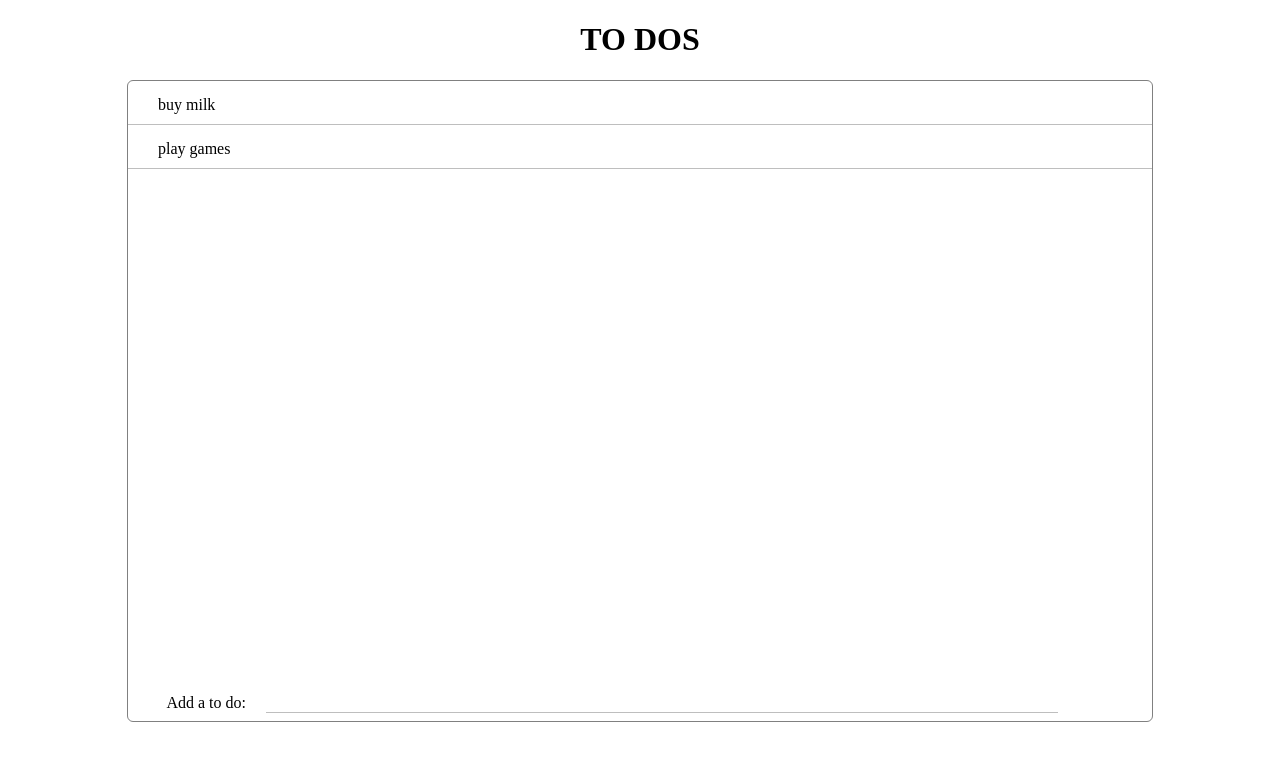
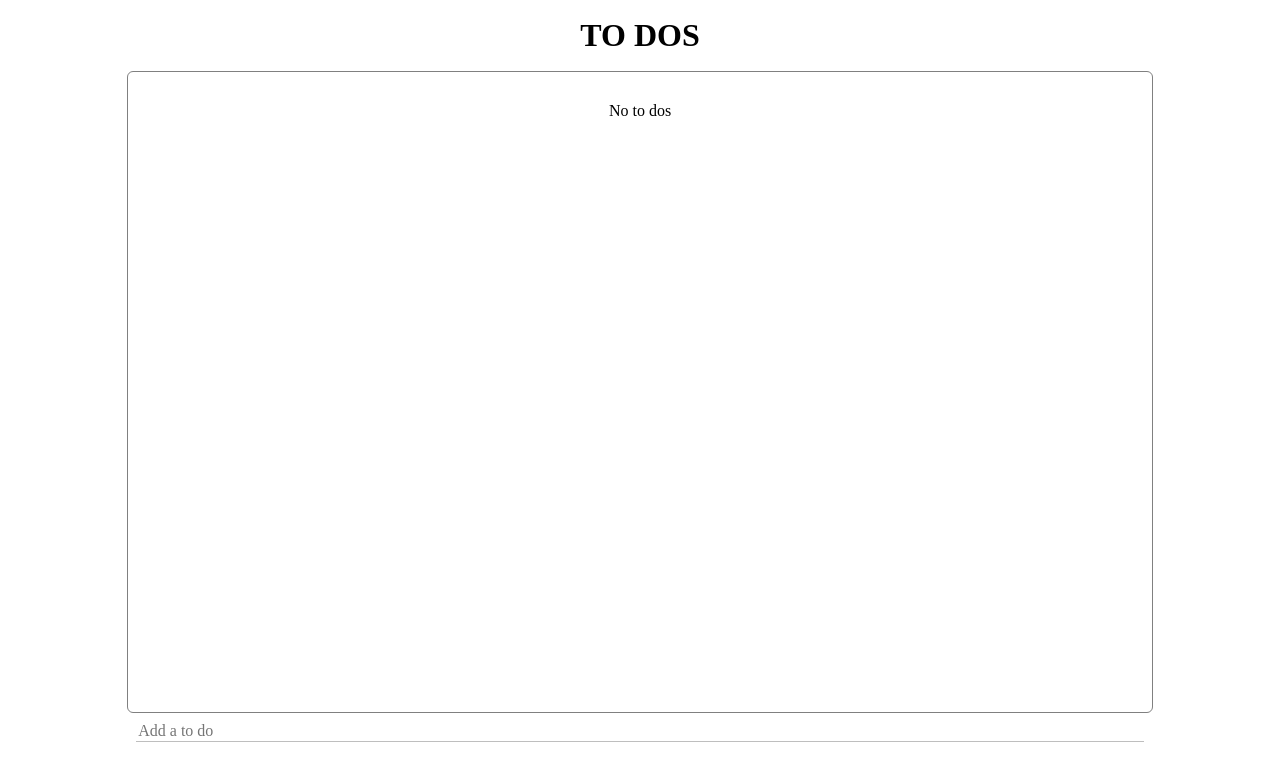
Before and after one commit to tootboi/React-ToDoApp, a React (Create React App) app: page / in a window 1280 px wide. Shown: the top 774 px of the page. Built offline with nearby package versions, Linux system fonts and the light colour scheme.

Commit message:
container div can now display more todos than its height

```diff
--- a/src/AddTodo.js
+++ b/src/AddTodo.js
@@ -21,8 +21,7 @@ class AddTodo extends Component {
         return (
             <div className='form'>
                 <form action="" onSubmit={this.handleSubmit}>
-                    <label htmlFor="">Add a to do:</label>
-                    <input type="text" onChange={this.handleChange} value={this.state.content}/>
+                    <input type="text" placeholder="Add a to do" onChange={this.handleChange} value={this.state.content}/>
                 </form>
             </div>
         )
--- a/src/App.css
+++ b/src/App.css
@@ -10,23 +10,26 @@ html, body {
 h1 {
     text-align: center;
     text-transform: uppercase;
-    padding: 21.44px;
+    padding: 2.144vh;
     margin: 0;
 }
 
-form {
-    padding-left: 3vw;
+input {
+    display: block;
+    font-family: 'Fredoka One', cursive;
+    width: 98%;
+    margin: auto;
+    border: none;
+    border-bottom: 1.5px solid rgb(190, 190, 190);
+    font-size: medium;
 }
 
-input {
-    width: 80%;
-    margin-left: 20px;
-    border: none;
-    border-bottom: 1.5px solid rgb(190, 190, 190);
+input:focus {
+    outline: none;
 }
 
 .container {
-    position: relative;
+    overflow: auto;
     height: 80vh;
     width: 80vw;
     margin: auto;
@@ -46,7 +49,7 @@ input {
 }
 
 .form {
-    position: absolute;
-    bottom: 8px;
-    width: 100%;
+    width: 80vw;
+    margin: auto;
+    margin-top: 1vh;
 }
--- a/src/App.js
+++ b/src/App.js
@@ -6,8 +6,7 @@ import './App.css';
 class App extends Component {
   state = {
     todos: [
-      {content: 'buy milk'},
-      {content: 'play games'}
+
     ]
   }
   deleteTodo = (index) => {
@@ -31,8 +30,8 @@ class App extends Component {
         <h1>To dos</h1>
         <div className="container">
           <Todos todos={this.state.todos} deleteTodo={this.deleteTodo}/>
-          <AddTodo addTodo={this.addTodo}/>
         </div>
+        <AddTodo addTodo={this.addTodo}/>
       </div>
     );
   }
```
